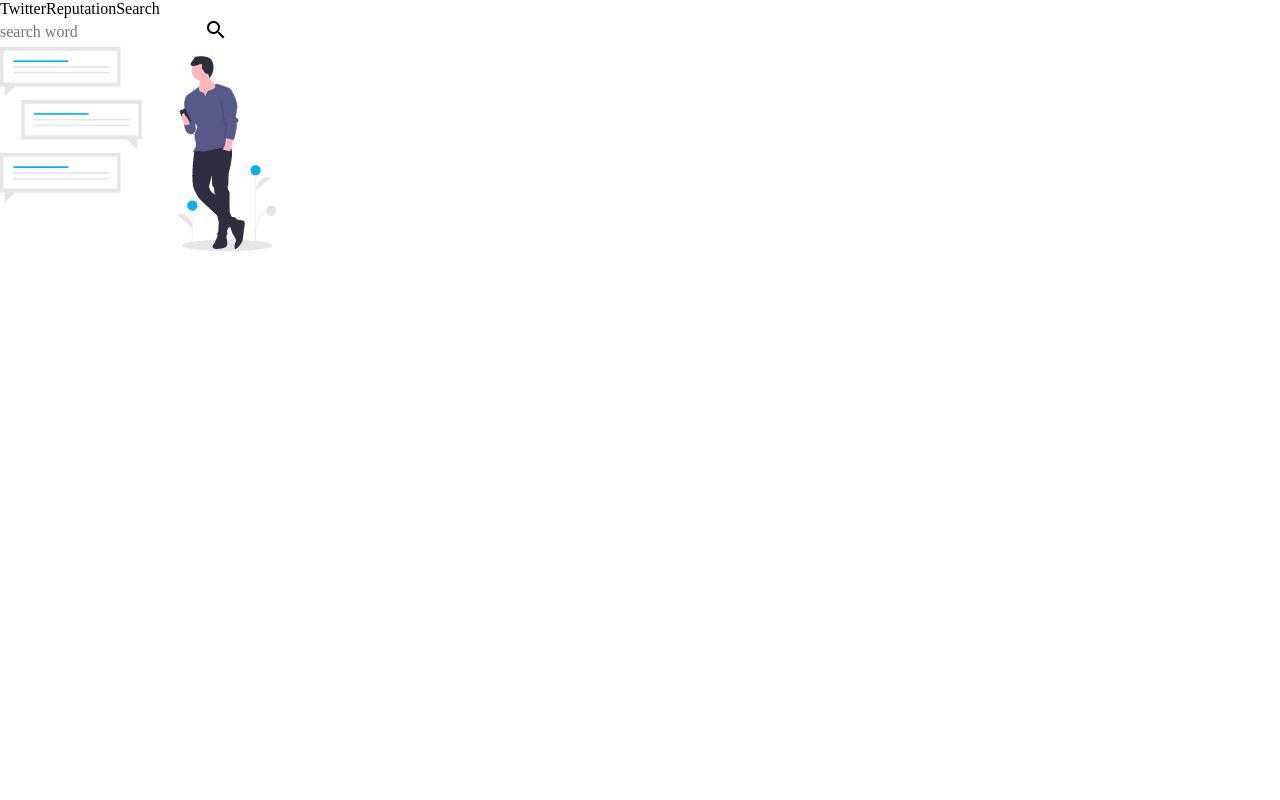
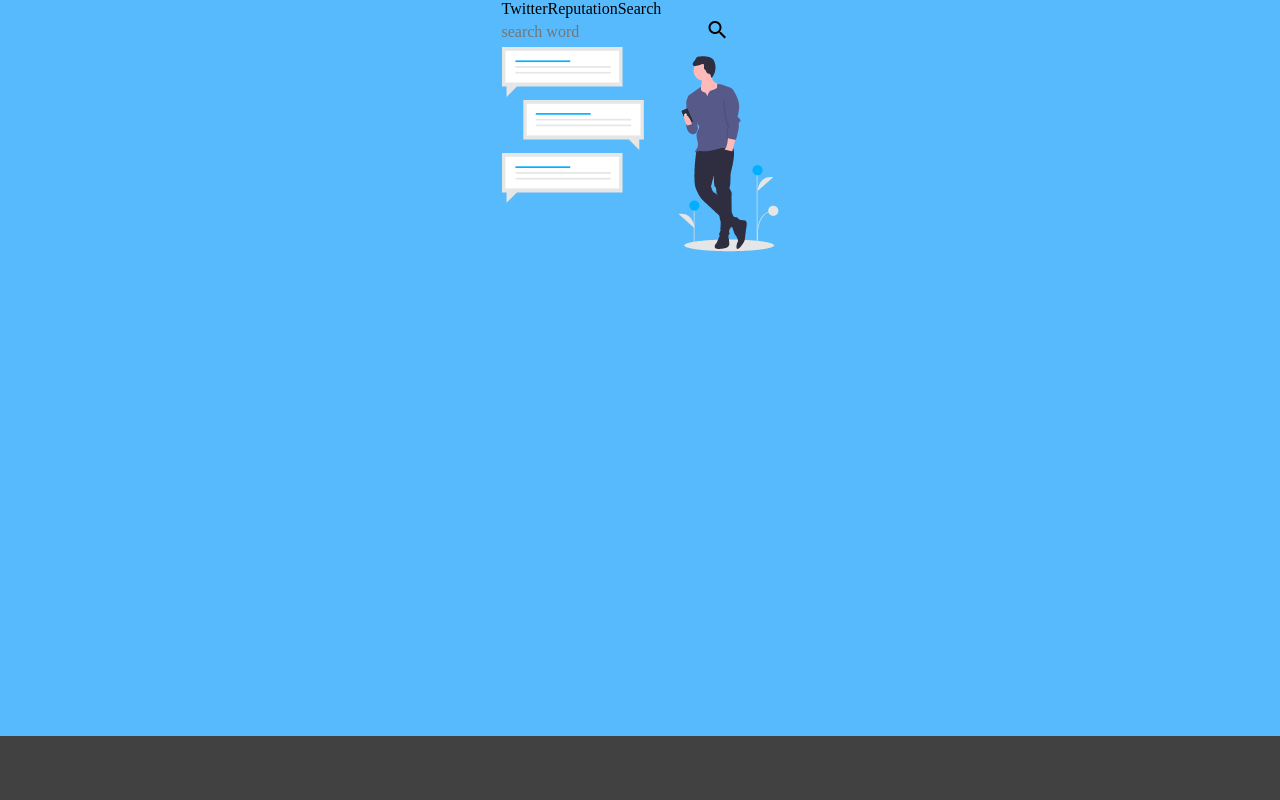
Before and after one commit to y-yana/Twitter-Reputation-Search, a Flask app: page / in a window 1280 px wide. Run offline with Flask 2, Linux system fonts and the light colour scheme; some libraries are stand-ins or nearby versions.

Commit message:
main 中央揃え

```diff
--- a/static/style/component.scss
+++ b/static/style/component.scss
@@ -0,0 +1,14 @@
+html {
+  background-color: #57bafd;
+}
+
+#main {
+  width: fit-content;
+  margin: 0 auto;
+}
+
+#footer {
+  width: 100%;
+  height: 4rem;
+  background-color: #414141;
+}
--- a/templates/form.html
+++ b/templates/form.html
@@ -1,4 +1,6 @@
 {% extends "layout.html" %} {% block content %}
+
+<div id="main">
 <h1><span id="title">Twitter</span><span id="title">Reputation</span><span id="title">Search</span></h1>
 
 <form action="/result" method="post">
@@ -7,6 +9,7 @@
 </form>
 
 <img src="../static/image/main.png" alt="検索する男性の画像">
+</div>
 
 <div id="footer"></div>
 
--- a/templates/result.html
+++ b/templates/result.html
@@ -1,5 +1,6 @@
 {% extends "layout.html" %} {% block content %}
 
+<div id="main">
 <p>
 	<span id="result_title">Twitter</span
 	><span id="result_title">Reputation</span
@@ -32,6 +33,8 @@
 
 <button><a href="./">Replay</a></button>
 
+</div>
+
 <div id="footer"></div>
 
 <script
```
Also changed, not shown: static/style/style.min.css.
